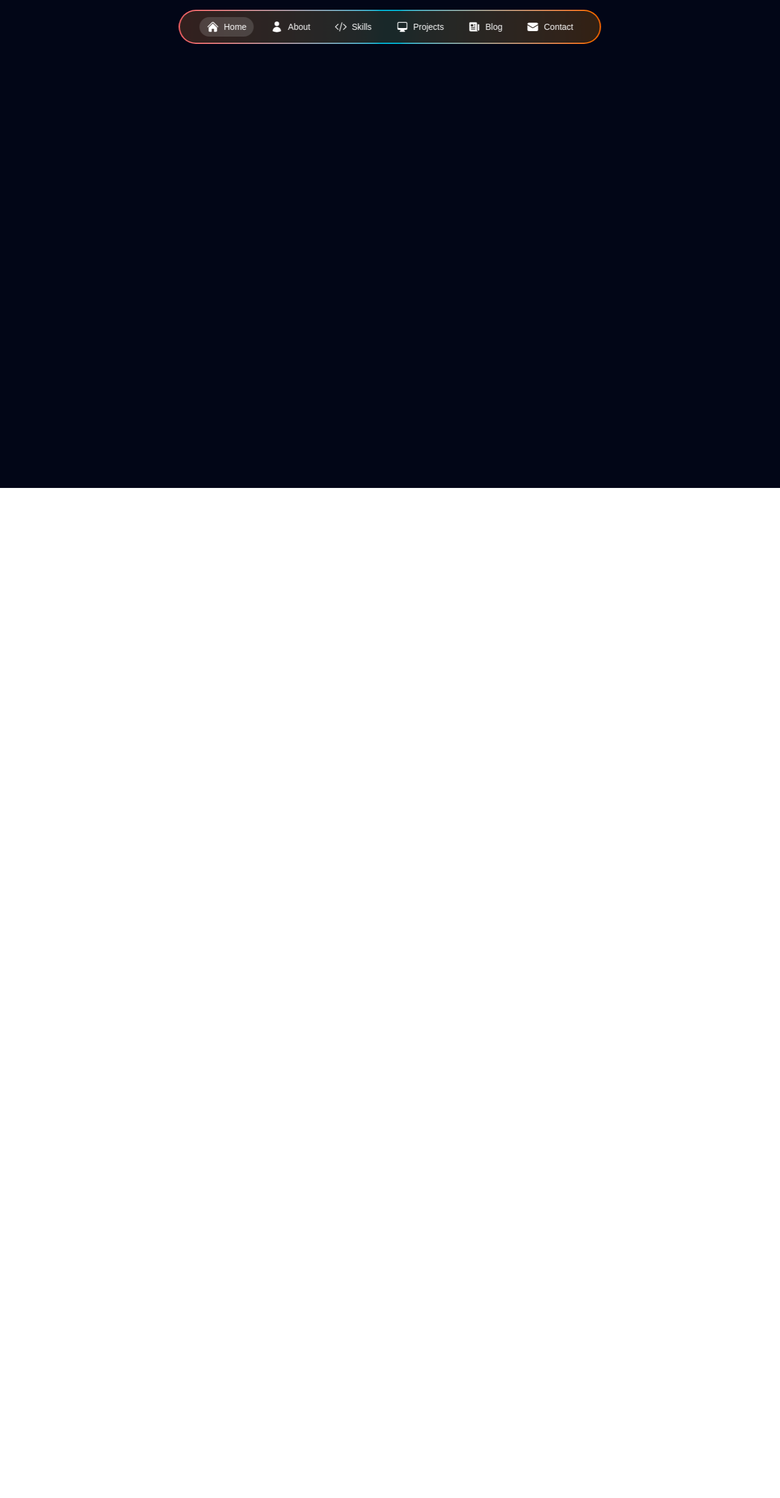
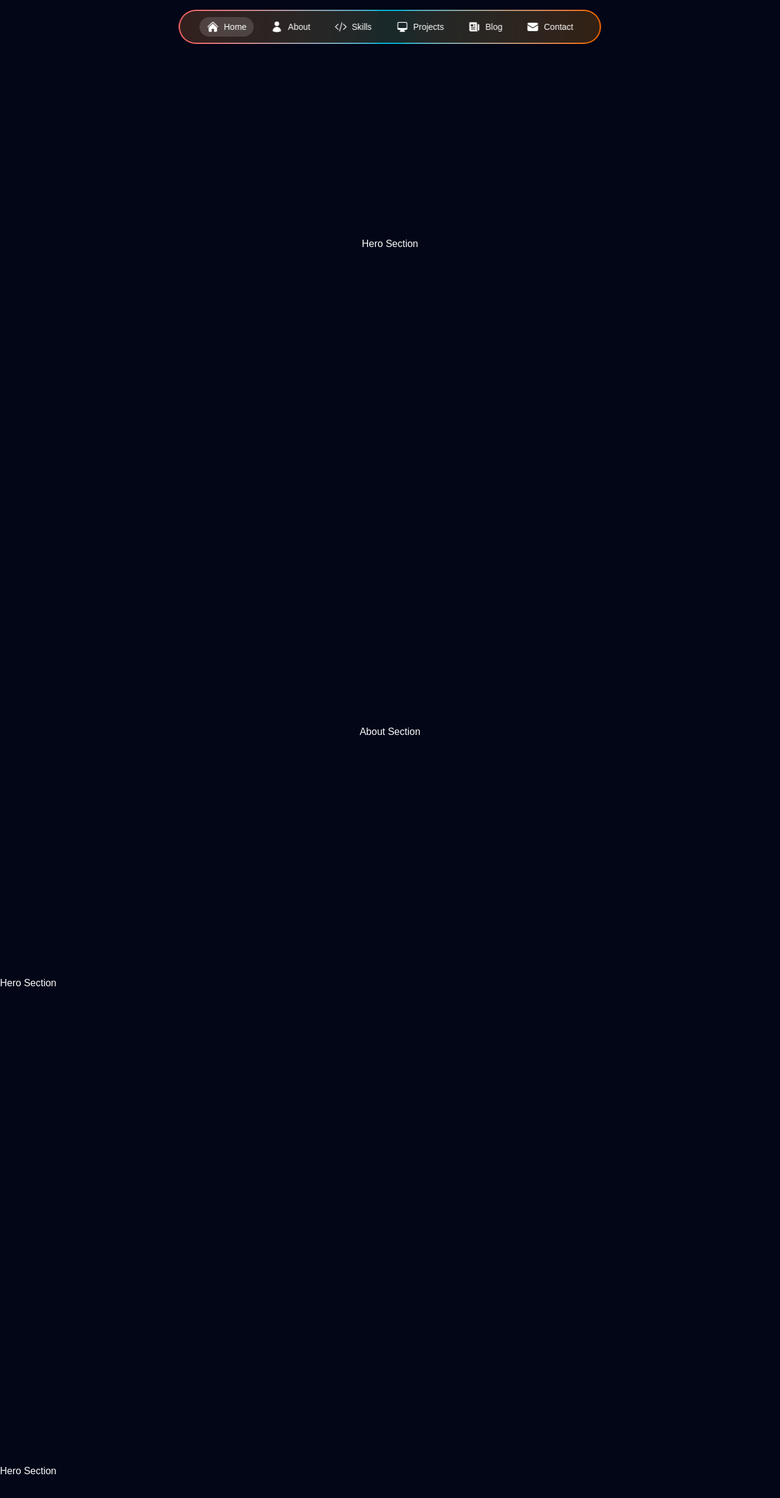
Before and after one commit to sandypal/web-developer-portfolio, a Next.js app: page / in a window 1280 px wide. Shown: the top 2456 px of the page at 61% size. Before the commit the page ends 800 px from the top, so only its background shows below. Built offline with nearby package versions, Linux system fonts and the light colour scheme.

Commit message:
started working on hero section

```diff
--- a/app/layout.js
+++ b/app/layout.js
@@ -33,5 +33,6 @@ export default function RootLayout({ children }) {
       </body>
 
     </html>
+
   );
 }
--- a/app/page.js
+++ b/app/page.js
@@ -3,6 +3,21 @@ import Image from "next/image";
 export default function Home() {
   return (
    <main className="bg-[#020617] text-white min-h-screen">
+      <section id="here" className="hero min-h-screen flex items-center justify-center relative px-4 sm:px-6 lg:px-8 py-10 md:py-16 lg:py-0 hero-section-padding">
+        <p>Hero Section</p>
+      </section>
+      <section id="about" className="hero min-h-screen flex items-center justify-center relative px-4 sm:px-6 lg:px-8 py-10 md:py-16 lg:py-0 hero-section-padding">
+        <p>About Section</p>
+      </section>
+      <section id="skills" className="bg-grey-900 relative min-h-screen w-full mx-auto overflow-hidden">
+        <p>Hero Section</p>
+      </section>
+      <section id="project" className="bg-grey-900 relative min-h-screen w-full mx-auto overflow-hidden">
+        <p>Hero Section</p>
+      </section>
+      <section id="contact" className="bg-grey-900 relative min-h-screen w-full mx-auto overflow-hidden">
+        <p>Hero Section</p>
+      </section>
     </main>
   );
 }
```
